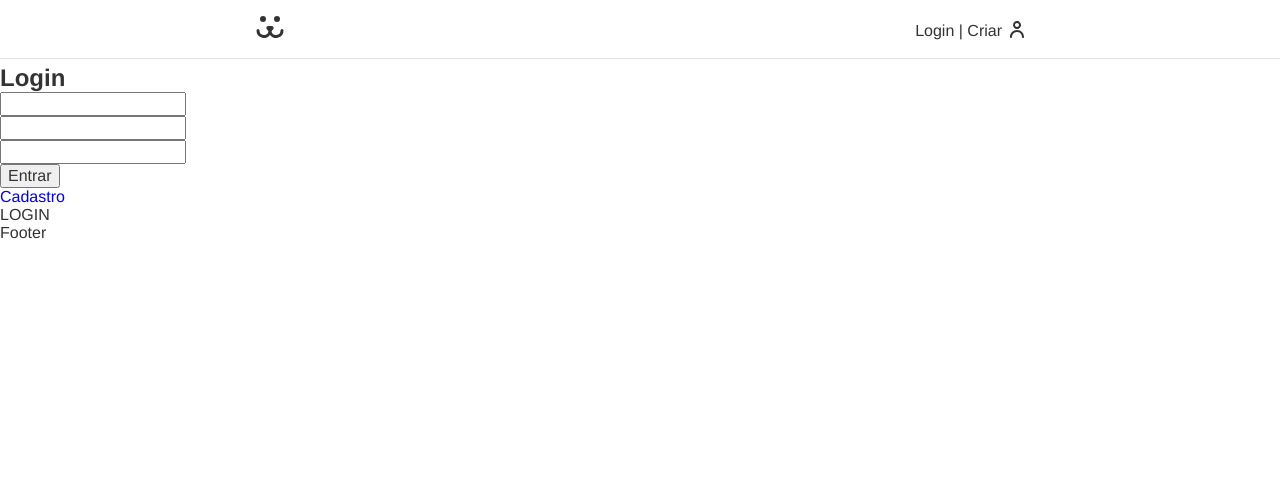
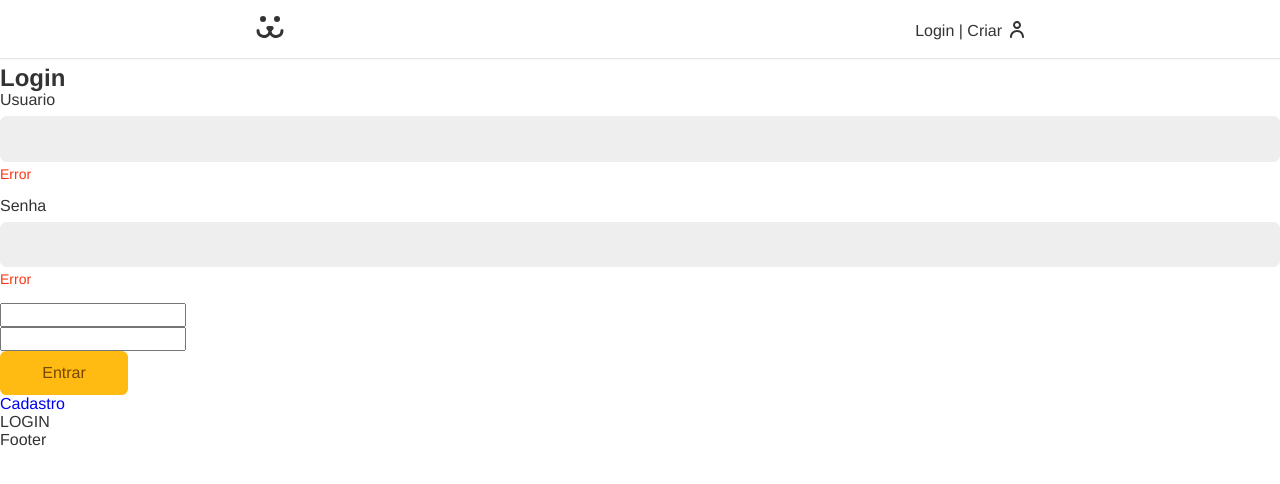
Before and after one commit to gustavocabraltv/origamid-react, a React (Create React App) app: page /login in a window 1280 px wide. Shown: the top 484 px of the page. Built offline with nearby package versions, Linux system fonts and the light colour scheme.

Commit message:
Button, input, login

```diff
--- a/src/components/Forms/Button.js
+++ b/src/components/Forms/Button.js
@@ -1,10 +1,10 @@
 import React from 'react'
 import styles from './Button.module.css'
 
-const Button = () => {
+const Button = ({children, ...props}) => {
     return(
         <div>
-           return <button className={styles.button}></button>
+            <button {...props} className={styles.button}>{children}</button>
         </div>
     )
 }
--- a/src/components/Forms/Button.module.css
+++ b/src/components/Forms/Button.module.css
@@ -0,0 +1,23 @@
+.button {
+
+    font-size: 1rem;
+    font-family: var(--type-first);
+    cursor: pointer;
+    border: none;
+    border-radius: 0.4rem;
+    background: #fb1;
+    color: #764701;
+    padding: 0.8rem 1.2rem;
+    box-sizing: border-box;
+    min-width: 8rem;
+}
+
+.button:hover, button:focus{
+    outline: none;
+    box-shadow: 0 0 0 3px #fea;
+}
+
+.button:disabled{
+    opacity: 0.5rem;
+    cursor: wait;
+}
--- a/src/components/Forms/Input.js
+++ b/src/components/Forms/Input.js
@@ -1,10 +1,12 @@
 import React from 'react'
-import styles from './Button.module.css'
+import styles from './Input.module.css'
 
-const Input = () => {
+const Input = ({label, type, name}) => {
     return(
-        <div>
-             <input className={styles.input}></input>
+        <div className={styles.wrapper}>
+             <label htmlFor='' className={styles.label}>{label}</label>
+             <input id={name} name={name} type={type} className={styles.input}/>
+             <p className={styles.error}>Error</p>
         </div>
     )
 }
--- a/src/components/Forms/Input.module.css
+++ b/src/components/Forms/Input.module.css
@@ -0,0 +1,35 @@
+.wrapper {
+    margin-bottom: 1rem;
+}
+
+.input {
+
+    border: 1px solid #eee;
+    display: block;
+    width: 100%;
+    font-size: 1rem;
+    padding: .8rem;
+    border-radius: 0.4rem;
+    background-color: #eee;
+    transition: 0.1;
+}
+
+.input:focus,
+.input:hover{
+    outline: none;
+    border-color: #fb1;
+    background: white;
+    box-shadow: 0 0 0 3px #fea;
+}
+.label {
+    display: block;
+    font-size: 1rem;
+    line-height: 1;
+    padding-bottom: .5rem;
+}
+
+.error{
+    color: #f31;
+    font-size: .875rem;
+    margin-top: .25rem;
+}
--- a/src/components/Login/LoginForm.js
+++ b/src/components/Login/LoginForm.js
@@ -1,5 +1,6 @@
 import React from 'react';
 import { Link } from 'react-router-dom';
+import Button from '../Forms/Button';
 import Input from '../Forms/Input'
 
 const LoginForm = () => {
@@ -27,7 +28,8 @@ const LoginForm = () => {
     <section>
       <h1>Login</h1>
       <form action="" onSubmit={handleSubmit}>
-        <Input />
+        <Input label='Usuario' type='text' name='username'/>
+        <Input label='Senha' type='password'  name='password'/>
         <input
           type="text"
           value={username}
@@ -38,7 +40,8 @@ const LoginForm = () => {
           value={password}
           onChange={({ target }) => setPassword(target.value)}
         />
-        <button>Entrar</button>
+        <Button>Entrar</Button>
+
       </form>
       <Link to="/login/criar">Cadastro</Link>
     </section>
```
